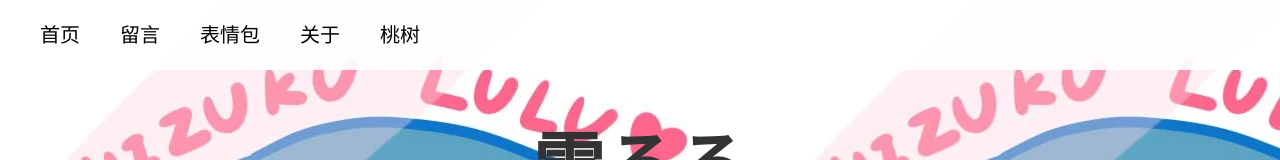
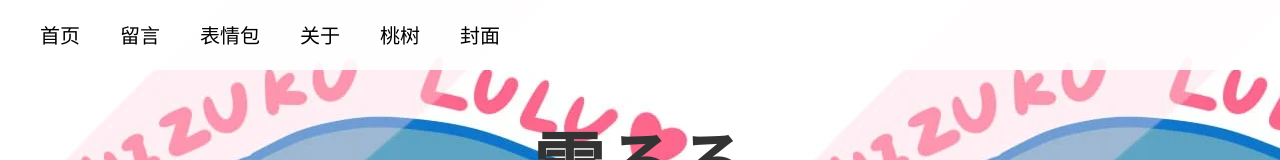
Before and after one commit to LomotHo/lulu-nj, a website: page src/view/main.njk in a window 1280 px wide. Shown: the top 160 px of the page. Drawn offline with nearby package versions, Linux system fonts and the light colour scheme; files that its build step writes are made by us from their sources; files whose address does not match are found by name.

```diff
--- a/src/view/base.njk
+++ b/src/view/base.njk
@@ -26,7 +26,8 @@
 	<style type="text/css">
 
 		.nav{
-			font-family: SIMHEI;
+			font-family: ;
+			font-family: Calibri, 'Open Sans', Arial, 'Hiragino Sans GB', 'Microsoft YaHei', '微软雅黑', STHeiti, 'WenQuanYi Micro Hei', SimSun, sans-serif;
 			height: 70px;
 			width: 100%;
 			float: right;
@@ -54,7 +55,7 @@
 				<li><a href="/sutanpu">表情包</a></li>
 				<li><a href="/about">关于</a></li>
 				<li><a href="/momo">桃树</a></li>
-				{# <li><a href="/">封面</a></li> #}
+				<li><a href="/">封面</a></li>
 
 			</ul>
 		</div>
```
